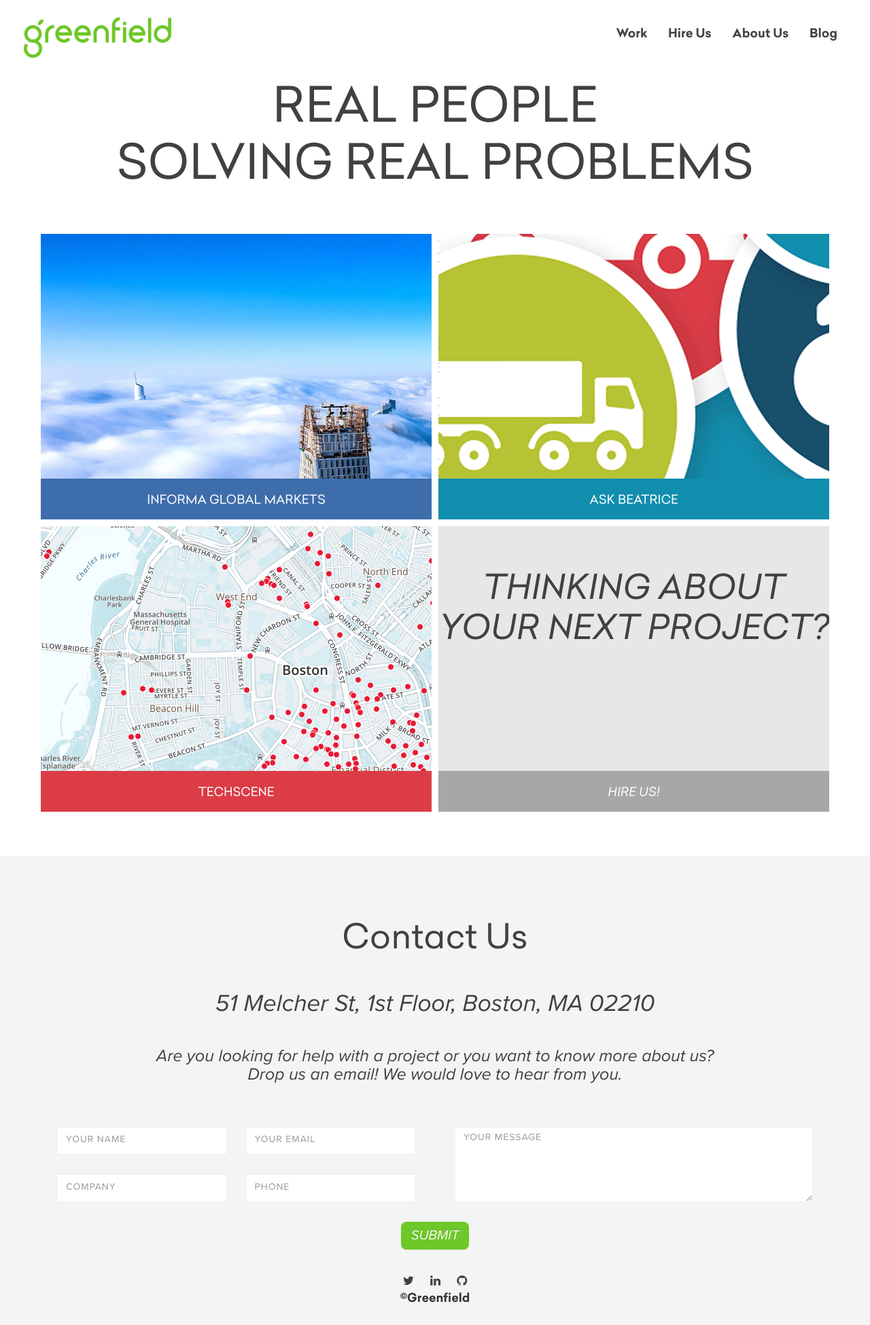
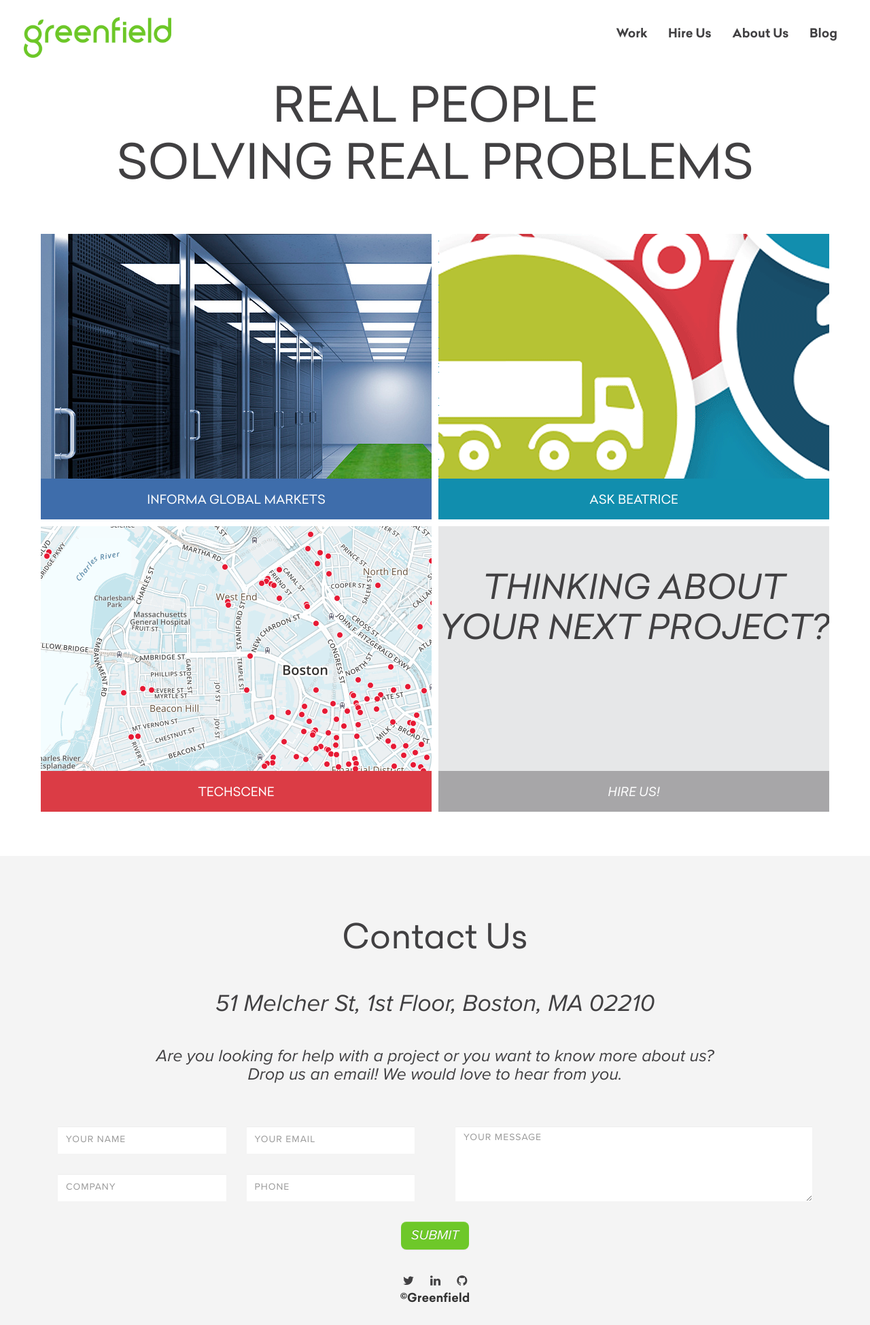
Before and after one commit to greenfieldhq/greenfieldhq.github.io, a Jekyll site: the page built from index.md, in a window 1280 px wide. Shown: the whole page at 68% size. Built offline with Jekyll 4.4.1, drawn with Linux system fonts in a browser that asks for light colours; nearby versions of some CDN libraries.

Commit message:
change informa our work image

```diff
--- a/_includes/our-work.html
+++ b/_includes/our-work.html
@@ -5,7 +5,7 @@
         <div class="col-xs-12 col-sm-6 col-md-6 thumbnail-grid__col">
           <a href="/2016/03/22/case-study-informa/" class="thumbnail-grid__item thumbnail-grid__item--informa">
             <div class="thumbnail-grid__splash">
-              <img class="thumbnail-grid__img" src="/assets/images/our-work/photo-tube-273095.jpg">
+              <img class="thumbnail-grid__img" src="/assets/images/our-work/server_room.jpg">
             </div>
 
             <div class="thumbnail-grid__title">
```
